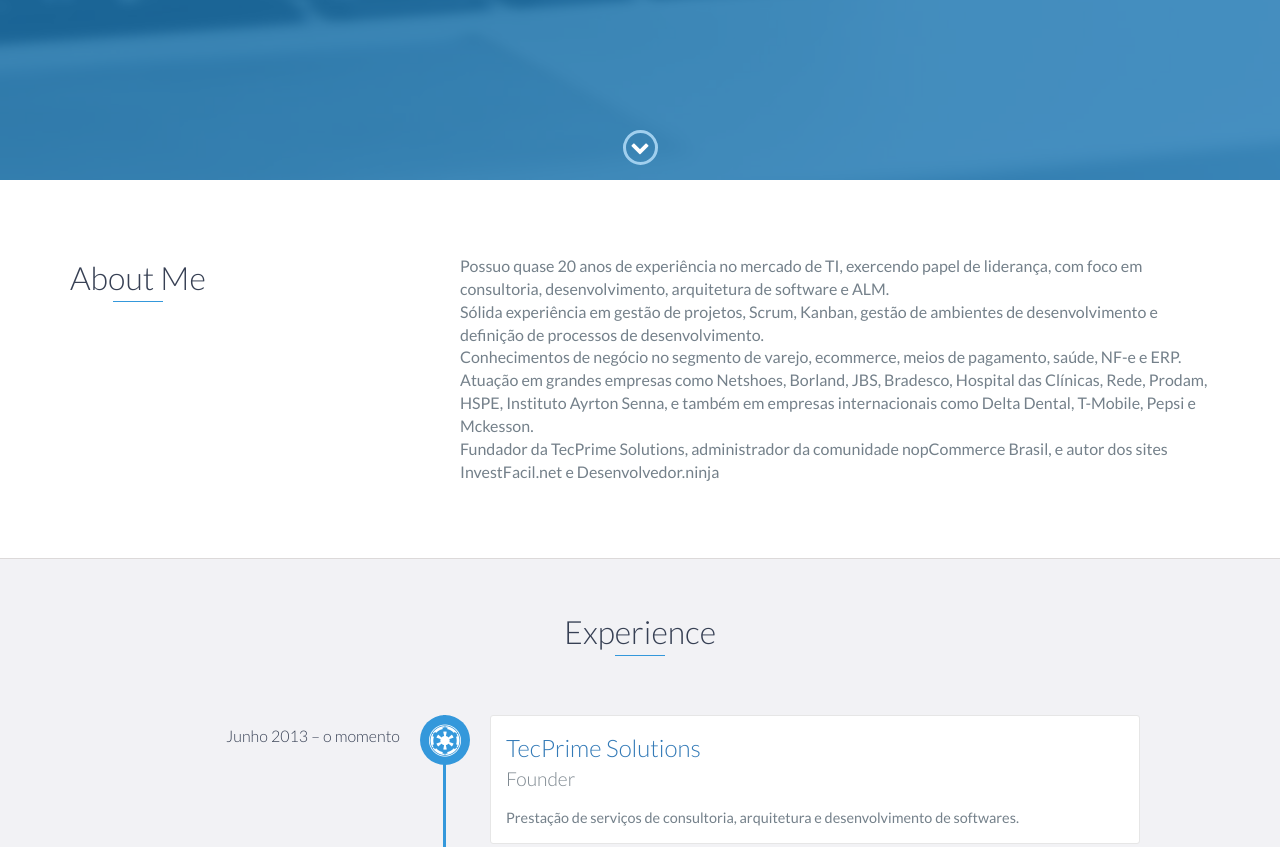
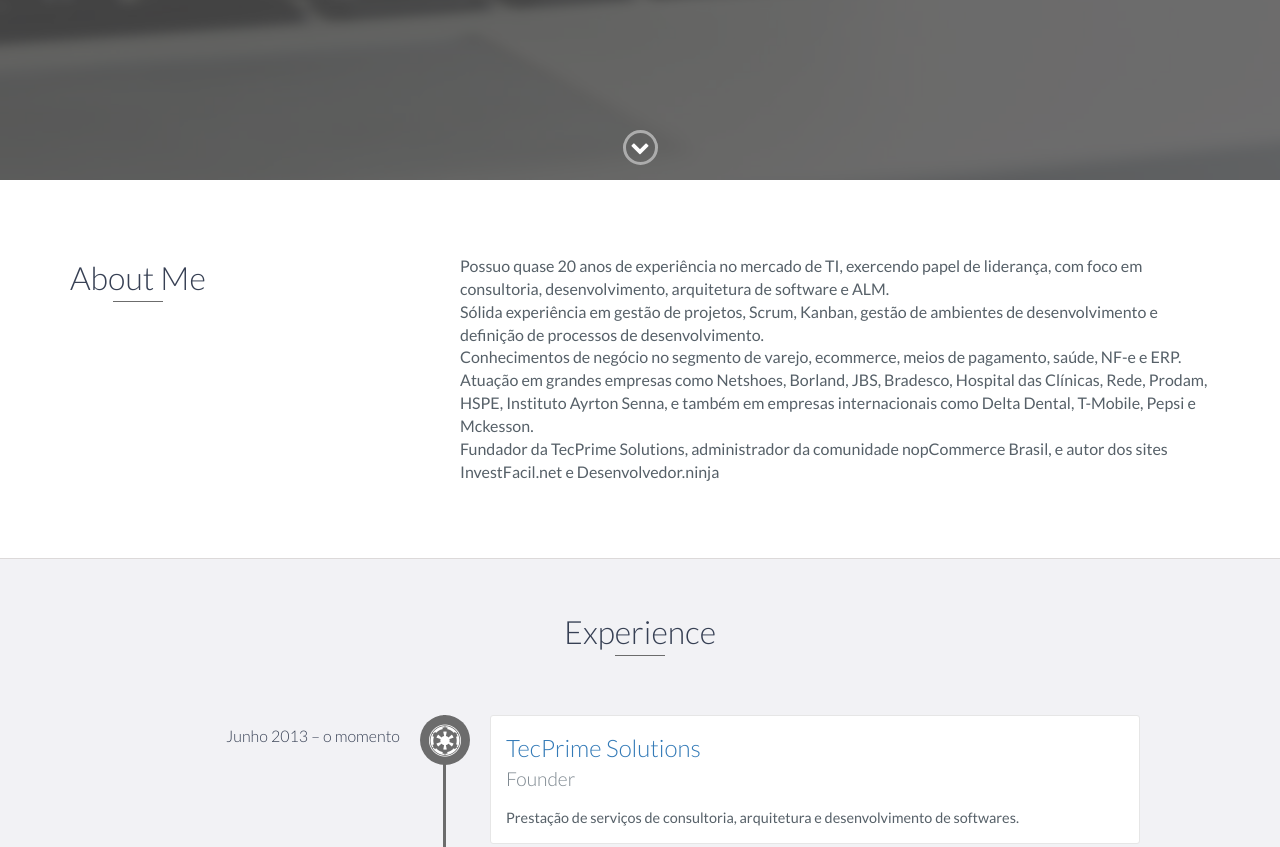
Before and after one commit to rdakar/rdakar.github.io, a website: page index.html in a window 1280 px wide. Shown: the part 620-1467 px from the top of the page. Drawn offline with nearby package versions, Linux system fonts and the light colour scheme.

Commit message:
Ajuste nas cores

```diff
--- a/js/scripts.min.js
+++ b/js/scripts.min.js
@@ -9,4 +9,4 @@
     Description: This file contains all the scripts associated with the single-page
     portfolio website.
 */
-!function(e){e("html").removeClass("no-js"),e("header a").click(function(t){if(!e(this).hasClass("no-scroll")){t.preventDefault();var i=e(this).attr("href"),n=e(i).offset().top;e("html, body").animate({scrollTop:n+"px"},Math.abs(window.pageYOffset-e(i).offset().top)/1),e("header").hasClass("active")&&e("header, body").removeClass("active")}}),e("#to-top").click(function(){e("html, body").animate({scrollTop:0},500)}),e("#lead-down span").click(function(){var t=e("#lead").next().offset().top;e("html, body").animate({scrollTop:t+"px"},500)}),e("#experience-timeline").each(function(){$this=e(this),$userContent=$this.children("div"),$userContent.each(function(){e(this).addClass("vtimeline-content").wrap('<div class="vtimeline-point"><div class="vtimeline-block"></div></div>')}),$this.find(".vtimeline-point").each(function(){e(this).prepend('<div class="vtimeline-icon"><i class="fa fa-empire"></i></div>')}),$this.find(".vtimeline-content").each(function(){var t=e(this).data("date");t&&e(this).parent().prepend('<span class="vtimeline-date">'+t+"</span>")})}),e("#mobile-menu-open").click(function(){e("header, body").addClass("active")}),e("#mobile-menu-close").click(function(){e("header, body").removeClass("active")}),e("#view-more-projects").click(function(t){t.preventDefault(),e(this).fadeOut(300,function(){e("#more-projects").fadeIn(300)})})}(jQuery);
+!function(n){n("html").removeClass("no-js"),n("header a").click(function(e){if(!n(this).hasClass("no-scroll")){e.preventDefault();var t=n(this).attr("href"),i=n(t).offset().top;n("html, body").animate({scrollTop:i+"px"},Math.abs(window.pageYOffset-n(t).offset().top)/1),n("header").hasClass("active")&&n("header, body").removeClass("active")}}),n("#to-top").click(function(){n("html, body").animate({scrollTop:0},500)}),n("#lead-down span").click(function(){var e=n("#lead").next().offset().top;n("html, body").animate({scrollTop:e+"px"},500)}),n("#experience-timeline").each(function(){$this=n(this),$userContent=$this.children("div"),$userContent.each(function(){n(this).addClass("vtimeline-content").wrap('<div class="vtimeline-point"><div class="vtimeline-block"></div></div>')}),$this.find(".vtimeline-point").each(function(){n(this).prepend('<div class="vtimeline-icon"><i class="fa fa-empire"></i></div>')}),$this.find(".vtimeline-content").each(function(){var e=n(this).data("date");e&&n(this).parent().prepend('<span class="vtimeline-date">'+e+"</span>")})}),n("#mobile-menu-open").click(function(){n("header, body").addClass("active")}),n("#mobile-menu-close").click(function(){n("header, body").removeClass("active")}),n("#view-more-projects").click(function(e){e.preventDefault(),n(this).fadeOut(300,function(){n("#more-projects").fadeIn(300)})})}(jQuery);
--- a/scss/styles.scss
+++ b/scss/styles.scss
@@ -34,7 +34,7 @@
 */
 
 // Define base and accent colors
-$base-color: #3498db;
+$base-color: #6C6C6C;
 $base-color-hover: darken($base-color, 10%);
 
 // Define background colors
@@ -46,7 +46,7 @@
 
 // Define text colors
 $heading: #374054;
-$text: #74808a;
+$text: #566068;
 
 /*
     ---------------------
```
Also changed, not shown: css/styles.css.
